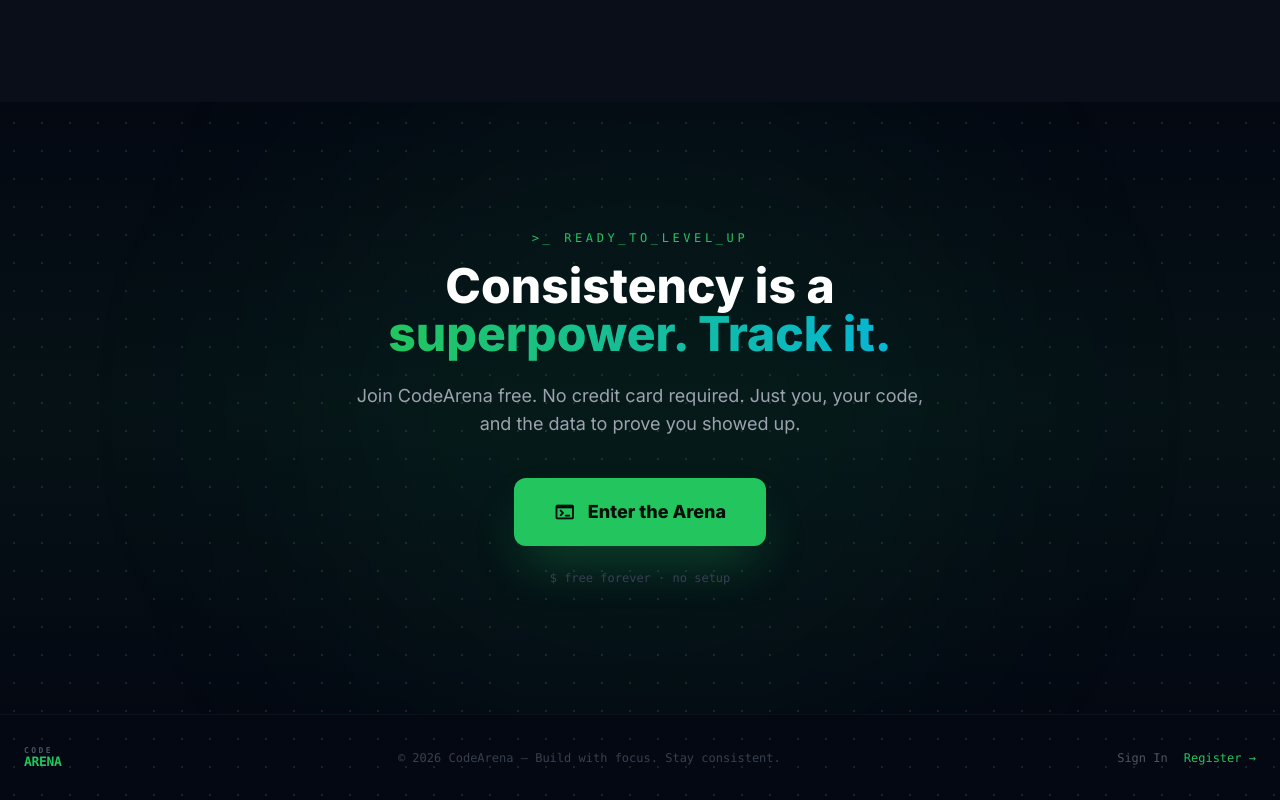
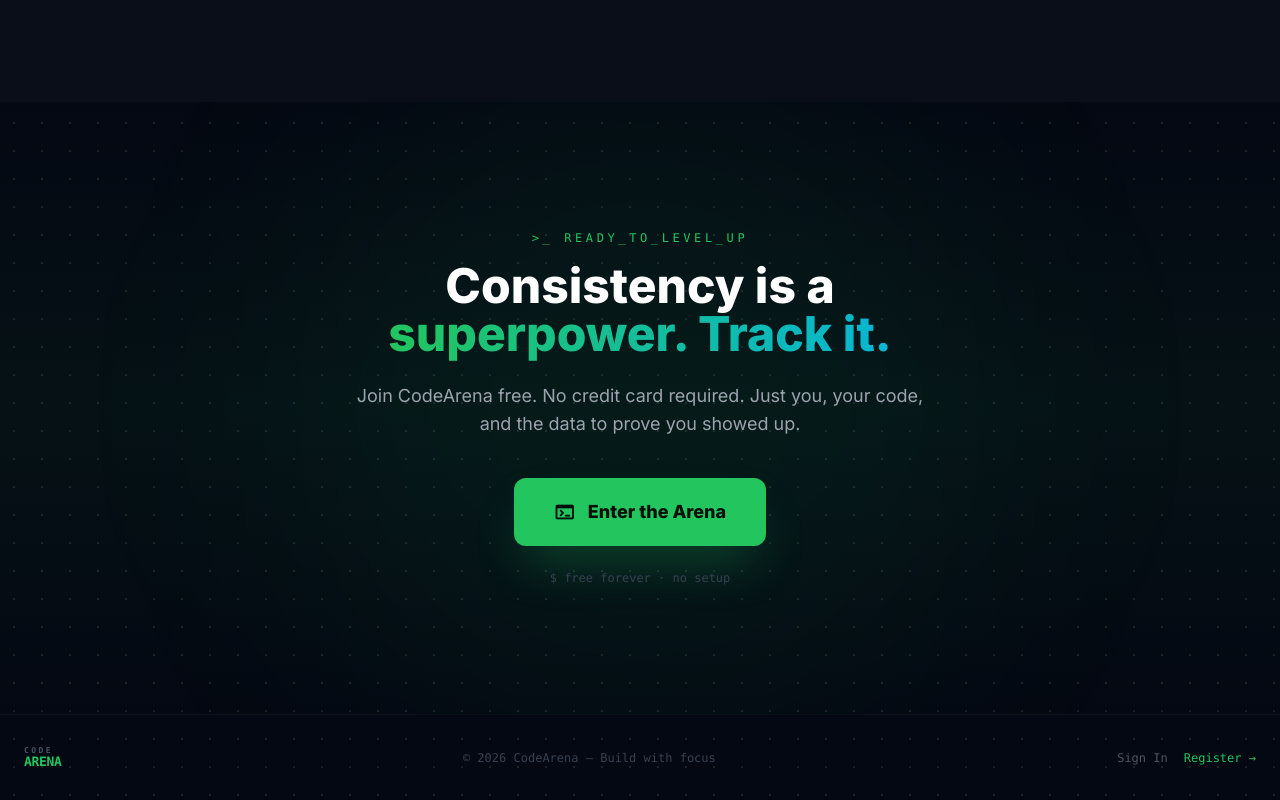
Before and after one commit to dhruv1086k/CODE-ARENA, a React (Vite) app in the folder frontend/: page / in a window 1280 px wide. Shown: the part 3083-3883 px from the top of the page. Built offline with nearby package versions, Linux system fonts and the light colour scheme; no server answers.

Commit message:
UI change 2

```diff
--- a/frontend/src/pages/HomePage.jsx
+++ b/frontend/src/pages/HomePage.jsx
@@ -896,9 +896,8 @@
               Arena
             </span>
           </span>
-          <p className="text-xs text-gray-700 font-mono">
-            © {new Date().getFullYear()} CodeArena — Build with focus. Stay
-            consistent.
+          <p className="text-xs text-gray-700 font-mono max-sm:text-center">
+            © {new Date().getFullYear()} CodeArena — Build with focus
           </p>
           <div className="flex items-center gap-4 text-xs text-gray-600 font-mono">
             <Link to="/login" className="hover:text-gray-400 transition-colors">
```
